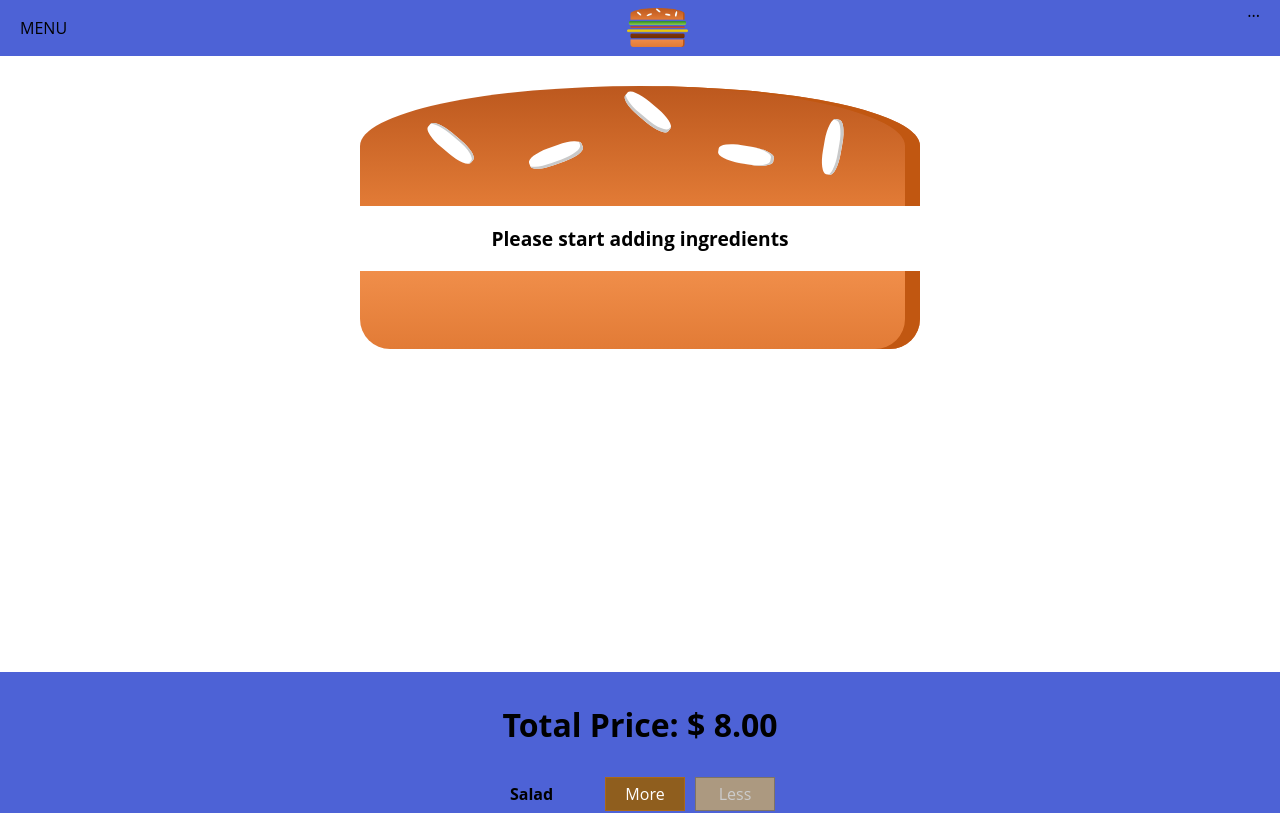
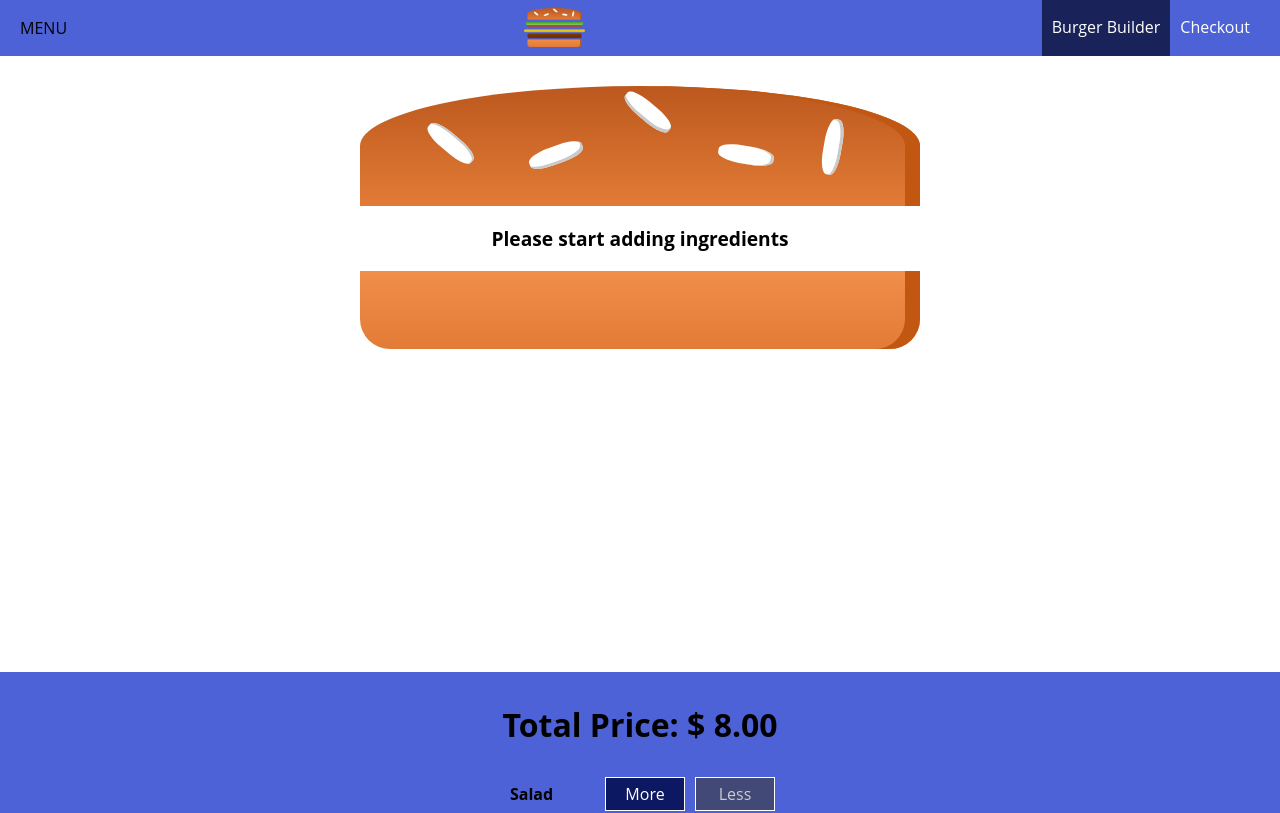
Before and after one commit to giacomo9999/react-bb-201220, a React (Create React App) app: page / in a window 1280 px wide. Shown: the top 813 px of the page. Built offline with nearby package versions, Linux system fonts and the light colour scheme; the HTML template or start-up script is replaced by a standard one.

Commit message:
Added reusable navbar components, re-styled stuff from brown to blue.

```diff
--- a/src/components/Burger/BuildControls/BuildControl/BuildControl.module.css
+++ b/src/components/Burger/BuildControls/BuildControl/BuildControl.module.css
@@ -11,20 +11,20 @@
   padding: 5px;
   margin: 0 5px;
   width: 80px;
-  border: 1px solid #aa6817;
+  border: 1px solid white;
   cursor: pointer;
   outline: none;
 }
 
 .BuildControl button:disabled {
-  background-color: #ac9980;
-  border: 1px solid #7e7365;
+  background-color: #424977;
+  border: 1px solid white;
   color: #ccc;
   cursor: default;
 }
 
 .BuildControl button:hover:disabled {
-  background-color: #ac9980;
+  background-color: #8c95ce;
   color: #ccc;
   cursor: not-allowed;
 }
@@ -36,23 +36,23 @@
 }
 
 .BuildControl .Less {
-  background-color: #d39952;
+  background-color: #212d7c;
   color: white;
 }
 
 .BuildControl .More {
-  background-color: #8f5e1e;
+  background-color:#0c1861;
   color: white;
 }
 
 .BuildControl .Less:hover,
 .BuildControl .Less:active {
-  background-color: #daa972;
+  background-color:  #141f66;
   color: white;
 }
 
 .BuildControl .More:hover,
 .BuildControl .More:active {
-  background-color: #99703f;
+  background-color: #141f66;
   color: white;
 }
--- a/src/components/Burger/BuildControls/BuildControls.module.css
+++ b/src/components/Burger/BuildControls/BuildControls.module.css
@@ -10,22 +10,22 @@
 }
 
 .OrderButton {
-  background-color: #dad735;
+  background-color: #151e50;
   outline: none;
   cursor: pointer;
-  border: 1px solid #966909;
-  color: #966909;
+  border: 1px solid white;
+  color: white;
   font-family: inherit;
   font-size: 1.2em;
   padding: 15px 30px;
-  box-shadow: 2px 2px 2px #966909;
+  box-shadow: 2px 2px 2px #12043a;
 }
 
 .OrderButton:hover,
 .OrderButton:active {
-  background-color: #a0db41;
-  border: 1px solid #966909;
-  color: #966909;
+  background-color: #8392e9;
+  border: 1px #4d62d6;
+  color: white;
 }
 
 .OrderButton:disabled {
--- /dev/null
+++ b/src/components/Navigation/NavigationItems/NavigationItem/NavigationItem.js
@@ -0,0 +1,12 @@
+import React from "react";
+import classes from "./NavigationItem.module.css";
+
+const navigationItem = (props) => (
+  <li className={classes.NavigationItem}>
+    <a href={props.link} className={props.active ? classes.active : null}>
+      {props.children}
+    </a>
+  </li>
+);
+
+export default navigationItem;
--- /dev/null
+++ b/src/components/Navigation/NavigationItems/NavigationItem/NavigationItem.module.css
@@ -0,0 +1,25 @@
+.NavigationItem {
+  margin: 0;
+  box-sizing: border-box;
+  display: flex;
+  height: 100%;
+  align-items: center;
+}
+
+.NavigationItem a {
+  color: white;
+  text-decoration: none;
+  height: 100%;
+  padding: 16px 10px;
+  border-bottom: 4px solid transparent;
+  box-sizing: border-box;
+  display: block;
+}
+
+.NavigationItem a:hover,
+.NavigationItem a:active,
+.NavigationItem a.active {
+  background-color: #19235a;
+  border-bottom: #40a4c8;
+  color: white;
+}
--- /dev/null
+++ b/src/components/Navigation/NavigationItems/NavigationItems.js
@@ -0,0 +1,14 @@
+import React from "react";
+import NavigationItem from "./NavigationItem/NavigationItem";
+import classes from "./NavigationItems.module.css";
+
+const navigationItems = () => (
+  <ul className={classes.NavigationItems}>
+    <NavigationItem link="/" active>
+      Burger Builder
+    </NavigationItem>
+    <NavigationItem>Checkout</NavigationItem>
+  </ul>
+);
+
+export default navigationItems;
--- /dev/null
+++ b/src/components/Navigation/NavigationItems/NavigationItems.module.css
@@ -0,0 +1,8 @@
+.NavigationItems {
+  margin: 0;
+  padding: 0;
+  list-style: none;
+  display: flex;
+  align-items: center;
+  height: 100%;
+}
--- a/src/components/Navigation/Toolbar.js
+++ b/src/components/Navigation/Toolbar.js
@@ -1,12 +1,13 @@
 import React from "react";
 import classes from "./Toolbar.module.css";
 import Logo from "../Logo/Logo";
+import NavigationItems from "./NavigationItems/NavigationItems";
 
 const toolBar = (props) => (
   <header className={classes.Toolbar}>
     <div>MENU</div>
     <Logo />
-    <nav>...</nav>
+    <NavigationItems />
   </header>
 );
 
```
